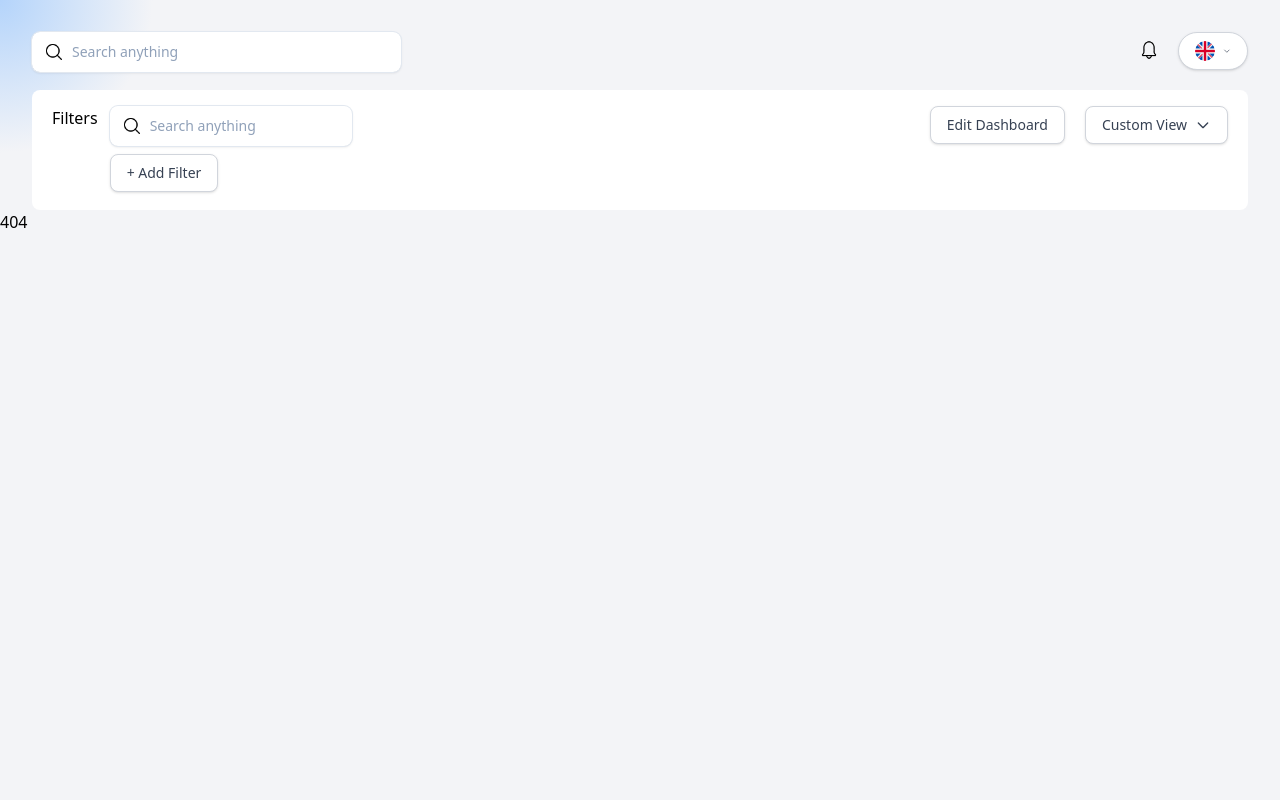
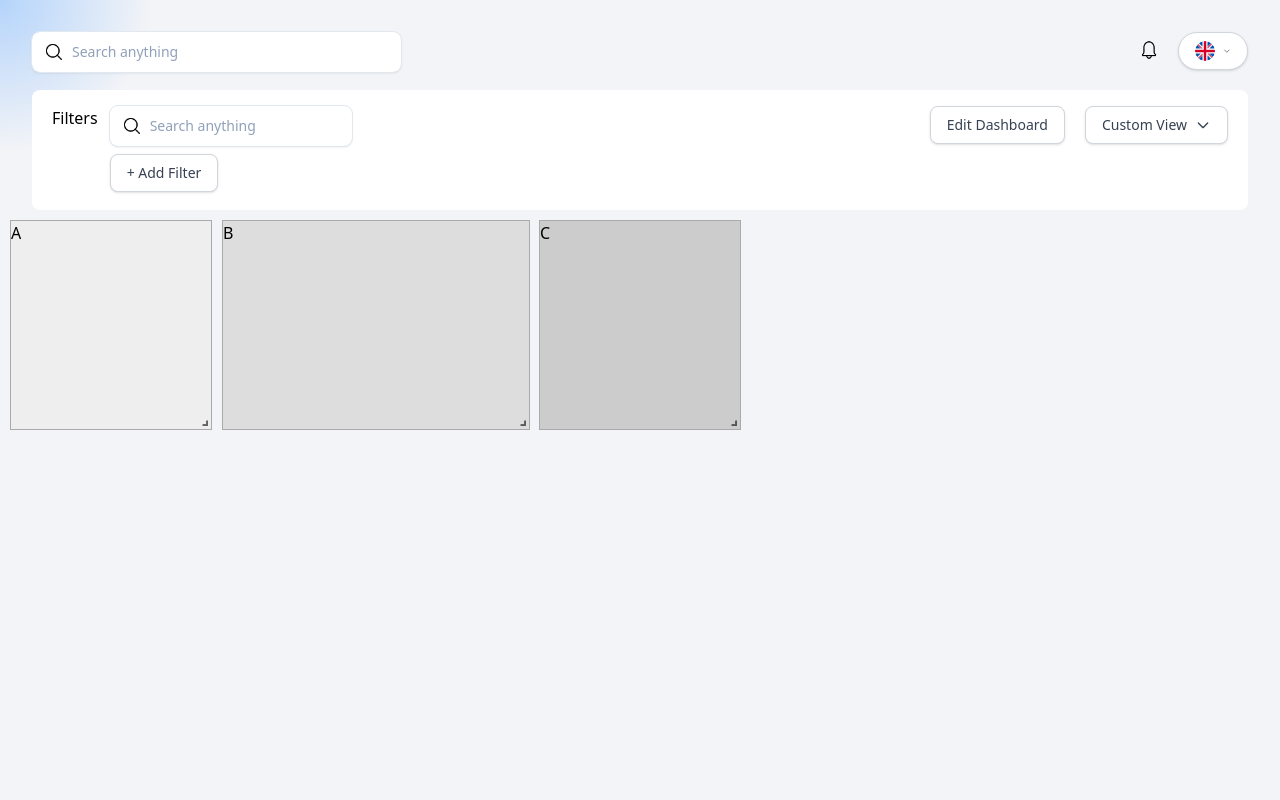
Before and after one commit to ko-tenka/react-grid-tailwindcss, a React (Vite) app: page /work in a window 1280 px wide. Before the commit this address had no page. Shown: the top 800 px of the page. Built offline with nearby package versions, Linux system fonts and the light colour scheme.

Commit message:
release grid-layout

```diff
--- a/package.json
+++ b/package.json
@@ -13,6 +13,7 @@
     "@tailwindcss/vite": "^4.1.4",
     "react": "^19.0.0",
     "react-dom": "^19.0.0",
+    "react-grid-layout": "^1.5.1",
     "react-router-dom": "^7.5.0",
     "tailwindcss": "^4.1.4"
   },
@@ -20,6 +21,7 @@
     "@eslint/js": "^9.22.0",
     "@types/react": "^19.0.10",
     "@types/react-dom": "^19.0.4",
+    "@types/react-grid-layout": "^1.3.5",
     "@types/react-router-dom": "^5.3.3",
     "@vitejs/plugin-react": "^4.3.4",
     "eslint": "^9.22.0",
--- /dev/null
+++ b/src/pages/GlavList/GlavList.tsx
@@ -0,0 +1,16 @@
+import { useNavigate } from 'react-router-dom';
+
+export default function GlavList() {
+    const navigate = useNavigate();
+
+    const handleClick = () => {
+      navigate('/work');
+    };
+  return (
+    <div>
+    <button className='mr-5 inline-flex justify-center items-center gap-1 px-4 py-2 text-sm font-medium text-gray-700 bg-white border border-gray-300 rounded-lg shadow-sm hover:bg-gray-50 focus:outline-none' onClick={handleClick}>
+      Edit Dashboard
+    </button>
+  </div>
+  )
+}
--- /dev/null
+++ b/src/pages/TaskPage/TaskPage.tsx
@@ -0,0 +1,39 @@
+import { useState } from 'react';
+import { Responsive, WidthProvider, Layouts } from 'react-grid-layout';
+import 'react-grid-layout/css/styles.css';
+import 'react-resizable/css/styles.css';
+
+const ResponsiveGridLayout = WidthProvider(Responsive);
+
+const defaultLayouts: Layouts = {
+  lg: [
+    { i: 'a', x: 0, y: 0, w: 2, h: 2 },
+    { i: 'b', x: 2, y: 0, w: 3, h: 2 },
+    { i: 'c', x: 5, y: 0, w: 2, h: 2 },
+  ]
+};
+
+export default function TaskPage() {
+  const [layouts, setLayouts] = useState<Layouts>(defaultLayouts);
+
+  return (
+    <div style={{ width: '100%', height: '100vh' }}>
+      <ResponsiveGridLayout
+        className="layout"
+        layouts={layouts}
+        breakpoints={{ lg: 1200 }}
+        cols={{ lg: 12 }}
+        rowHeight={100}
+        isResizable
+        isDraggable
+        onLayoutChange={(_, allLayouts) => setLayouts(allLayouts)}
+        margin={[10, 10]}
+        containerPadding={[10, 10]}
+      >
+        <div key="a" style={{ background: '#eee', border: '1px solid #aaa' }}>A</div>
+        <div key="b" style={{ background: '#ddd', border: '1px solid #aaa' }}>B</div>
+        <div key="c" style={{ background: '#ccc', border: '1px solid #aaa' }}>C</div>
+      </ResponsiveGridLayout>
+    </div>
+  );
+}
--- a/src/router/router.tsx
+++ b/src/router/router.tsx
@@ -1,15 +1,28 @@
 import { createBrowserRouter } from 'react-router-dom';
 import Layout from '../Layout/Layout';
-
-// import RouterErrorFallback from './RouterErrorFallback';
-
+import TaskPage from '../pages/TaskPage/TaskPage';
+import RouterErrorFallback from './RouterErrorFallback';
+import GlavList from '../pages/GlavList/GlavList';
 
 export const router = createBrowserRouter([
   {
     path: '/',
     element: <Layout />,
     children: [
-
+      {
+        path: '/',
+        element: (
+            <GlavList />
+        ),
+        errorElement: <RouterErrorFallback />,
+      },
+      {
+        path: '/work',
+        element: (
+            <TaskPage />
+        ),
+        errorElement: <RouterErrorFallback />,
+      },
       {
         path: '*',
         element: <h1>404</h1>,
```
Also changed, not shown: 1 other file (tests, documents, lock files or other folders).
